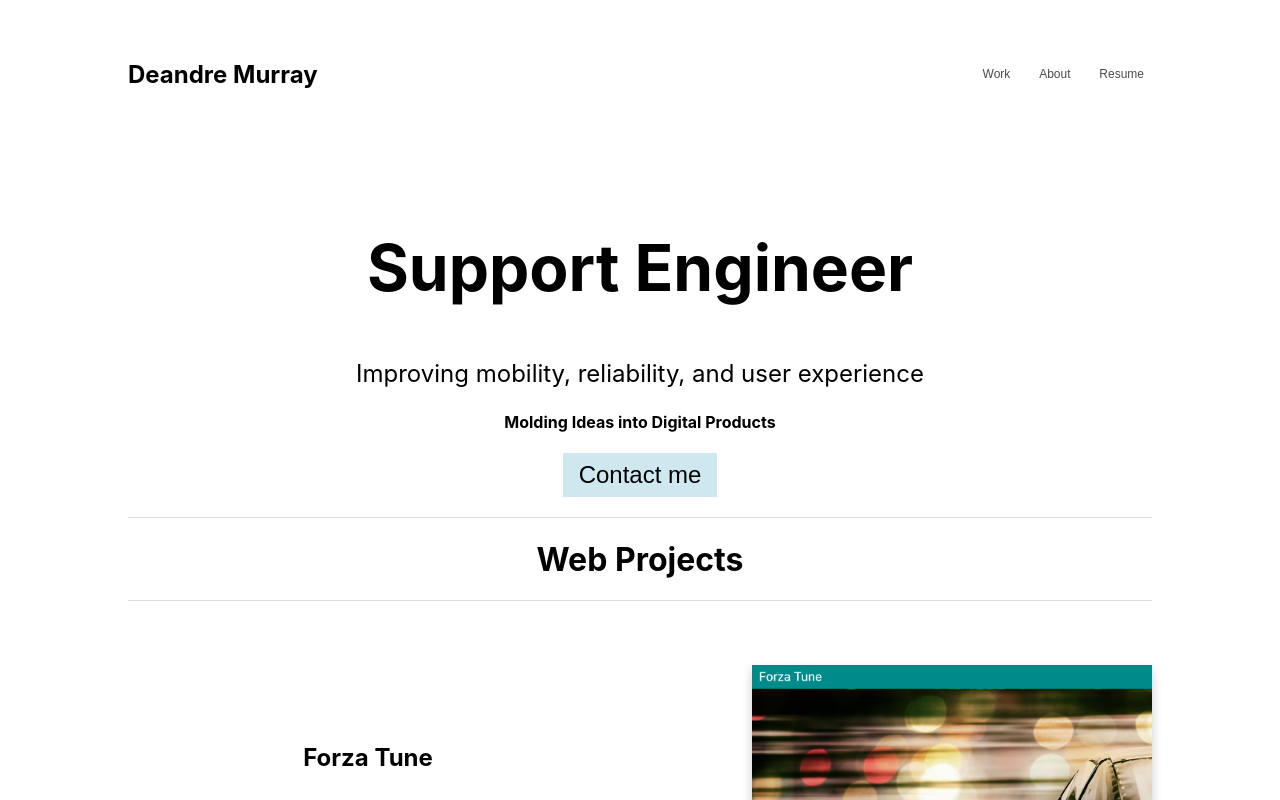
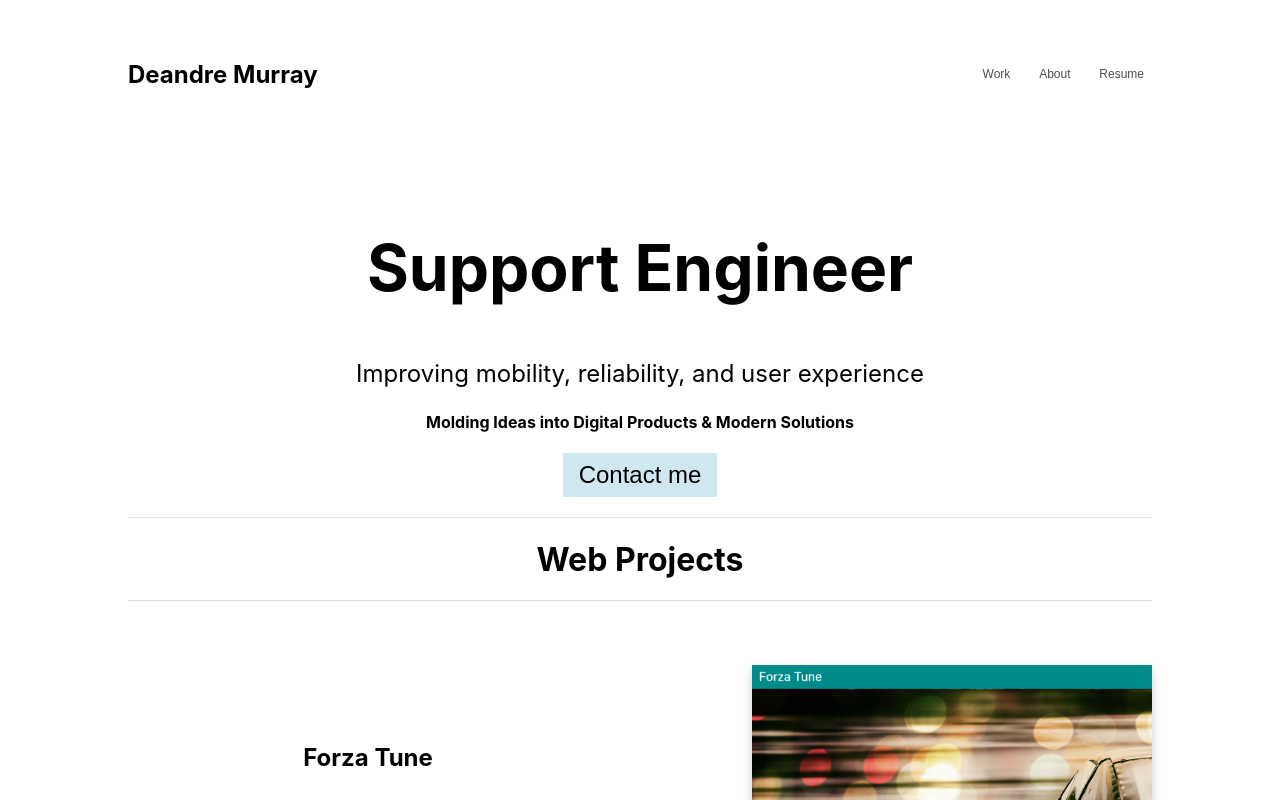
Before and after one commit to murraydeam/didactic-dollop, a React (Vite) app: page / in a window 1280 px wide. Shown: the top 800 px of the page. Built offline with nearby package versions, Linux system fonts and the light colour scheme.

Commit message:
hero & about updates

```diff
--- a/src/components/About/About.jsx
+++ b/src/components/About/About.jsx
@@ -15,7 +15,7 @@ const About = () => {
         <div className="about-details">
           <h2>The Dreamer</h2>
           <p>
-            I'm a completely self taught developer, the journey is a roller
+            I'm completely self taught, the journey is a roller
             coaster. However the challenge I find endearing. I Enjoy having the
             ability to create a product from an idea that pops into my head at
             2AM. Each idea coming with it's own assortment of challenges and new
--- a/src/components/Hero/Hero.jsx
+++ b/src/components/Hero/Hero.jsx
@@ -28,7 +28,7 @@ const Hero = () => {
         <p className="fadeInThree">Improving mobility, reliability, and user experience</p>
       </HeaderContainer>
       <div className="header-details fadeInTwo">
-        <h4>Molding Ideas into Digital Products</h4>
+        <h4>Molding Ideas into Digital Products & Modern Solutions</h4>
       </div>
       <a href="#contact">
         <button className="header-button fadeInTwo">Contact me</button>
```
